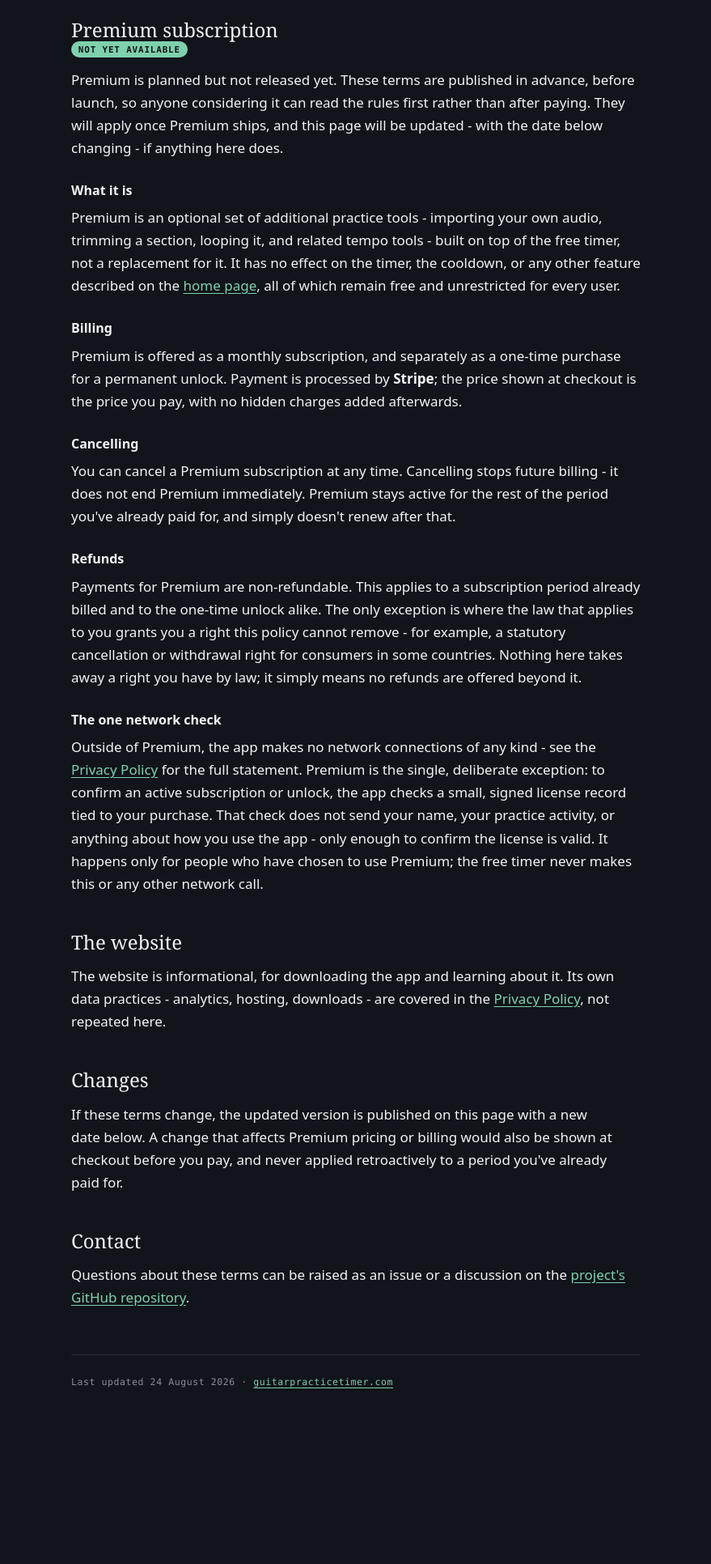
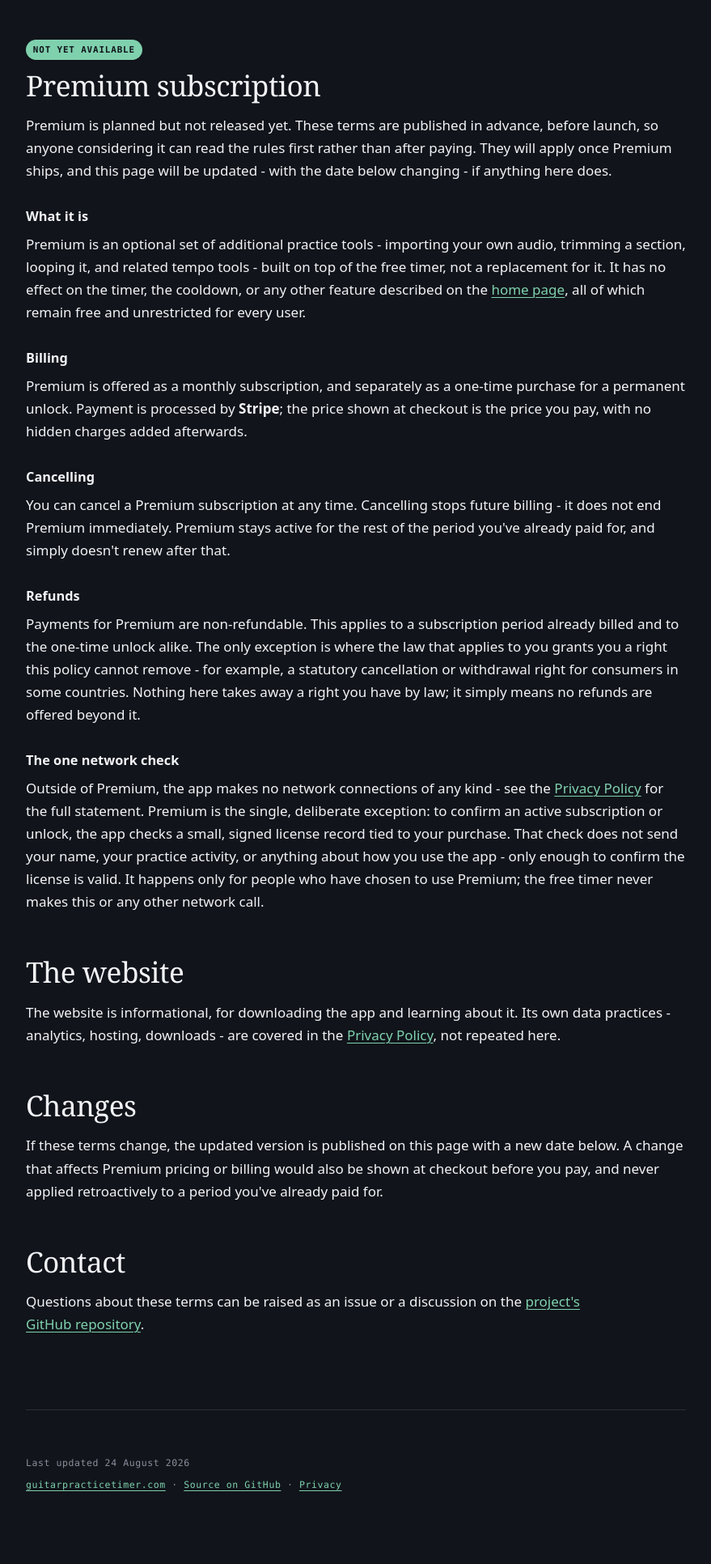
Before and after one commit to Baracuda011/GuitarPracticeTimer, a plain HTML site: page docs/terms.html in a window 1280 px wide. Shown: the part 668-2600 px from the top of the page at 81% size, without its empty margins (200-1079 px from the left). Before the commit the page ends 2499 px from the top, so only its background shows below. Drawn offline with Linux system fonts and the light colour scheme.

Commit message:
Match Privacy and Terms styling to the home page
Both subpages were built on their own smaller scale: a 44rem container
against the home page's 54rem measure, a shorter h1 and a flat 1.5rem h2.
Side by side with the landing page they read as a different site.

They now share the home page's tokens, --measure, container and type
scale, and end in the same mono footer rather than a bare "last updated"
line. The "Not yet available" pill moves out of the Premium heading onto
its own line, so the heading keeps the full measure.

```diff
--- a/docs/terms.html
+++ b/docs/terms.html
@@ -14,6 +14,8 @@
 <link rel="apple-touch-icon" sizes="180x180" href="apple-touch-icon.png">
 
 <style>
+  /* Same tokens, measure and type scale as the landing page, so the site reads
+     as one document rather than a page and its appendices. */
   :root {
     --ground:   #11141A;
     --raised:   #171B23;
@@ -21,12 +23,18 @@
     --text:     #F2F3F7;
     --muted:    #8A8F9C;
     --hairline: #2A2E3A;
+
     --display: Georgia, "Iowan Old Style", "Times New Roman", serif;
     --body: system-ui, -apple-system, "Segoe UI", Roboto, sans-serif;
     --mono: ui-monospace, "Cascadia Code", "SF Mono", Consolas, monospace;
+
+    --measure: 54rem;  /* the page container; content fills it */
   }
-  html, body, h1, h2, p, ul, li { margin: 0; padding: 0; box-sizing: border-box; }
+
+  * { box-sizing: border-box; }
+
   body {
+    margin: 0;
     background: var(--ground);
     color: var(--text);
     font-family: var(--body);
@@ -34,33 +42,45 @@
     line-height: 1.65;
     -webkit-font-smoothing: antialiased;
   }
-  main { max-width: 44rem; margin: 0 auto; padding: 4.5rem 1.5rem 6rem; }
+
+  .wrap {
+    max-width: var(--measure);
+    margin: 0 auto;
+    padding: 0 1.5rem;
+  }
+
+  main { padding: 5.5rem 0 1rem; }
 
   .eyebrow {
     font-family: var(--mono); font-size: 0.7rem; font-weight: 700;
     letter-spacing: 0.16em; text-transform: uppercase; color: var(--accent);
-    margin-bottom: 1.25rem;
+    margin: 0 0 1.25rem;
+  }
+
+  h1, h2 {
+    font-family: var(--display); font-weight: 400;
+    text-wrap: balance; letter-spacing: -0.015em;
   }
   h1 {
-    font-family: var(--display); font-weight: 400;
-    font-size: clamp(2.1rem, 6vw, 2.9rem); line-height: 1.08;
-    letter-spacing: -0.015em; margin-bottom: 1rem; text-wrap: balance;
+    font-size: clamp(2.3rem, 7vw, 3.4rem); line-height: 1.08;
+    margin: 0 0 1rem;
   }
   h2 {
-    font-family: var(--display); font-weight: 400;
-    font-size: 1.5rem; line-height: 1.2; margin: 2.75rem 0 0.85rem;
+    font-size: clamp(1.7rem, 4.5vw, 2.2rem); line-height: 1.15;
+    margin: 3.25rem 0 1rem;
   }
   h3 {
     font-family: var(--body); font-weight: 600;
-    font-size: 1rem; line-height: 1.3; margin: 1.75rem 0 0.6rem;
+    font-size: 1.02rem; line-height: 1.3; margin: 2rem 0 0.6rem;
     color: var(--text);
   }
-  p { margin-bottom: 1.1rem; text-wrap: pretty; }
-  ul { margin: 0 0 1.1rem 1.2rem; }
+
+  p { margin: 0 0 1.15rem; text-wrap: pretty; }
+  ul { margin: 0 0 1.15rem 1.2rem; padding: 0; }
   li { margin-bottom: 0.5rem; }
   .muted { color: var(--muted); }
-  a { color: var(--accent); text-underline-offset: 3px; }
-  a:focus-visible { outline: 2px solid var(--accent); outline-offset: 3px; }
+  a { color: var(--accent); text-decoration-thickness: 1px; text-underline-offset: 3px; }
+  a:focus-visible { outline: 2px solid var(--accent); outline-offset: 3px; border-radius: 2px; }
 
   .callout {
     margin: 2rem 0;
@@ -71,24 +91,37 @@
   }
   .callout p:last-child { margin-bottom: 0; }
 
+  /* Sits on its own line above the heading it qualifies, so the heading keeps
+     the full measure and the type scale is not broken by an inline pill. */
   .pending {
-    display: inline-block;
+    display: block; width: fit-content;
     font-family: var(--mono); font-size: 0.68rem; font-weight: 700;
     letter-spacing: 0.08em; text-transform: uppercase;
     color: var(--ground); background: var(--accent);
     padding: 0.2rem 0.55rem; border-radius: 999px;
-    margin-bottom: 0.85rem;
+    margin: 3.25rem 0 0.7rem;
   }
+  .pending + h2 { margin-top: 0; }
 
-  .updated {
-    font-family: var(--mono); font-size: 0.72rem; letter-spacing: 0.05em;
-    color: var(--muted); margin-top: 3.5rem; padding-top: 1.5rem;
+  footer {
+    padding: 3.5rem 0 5rem;
+    margin-top: 3.5rem;
     border-top: 1px solid var(--hairline);
+    font-family: var(--mono);
+    font-size: 0.72rem;
+    letter-spacing: 0.05em;
+    color: var(--muted);
+  }
+  footer p { margin-bottom: 0.5rem; }
+
+  @media (max-width: 34rem) {
+    main { padding: 4rem 0 1rem; }
   }
 </style>
 </head>
 <body>
 
+<div class="wrap">
 <main>
   <p class="eyebrow">Terms</p>
   <h1>Terms &amp; Conditions</h1>
@@ -112,7 +145,8 @@
     it will be free of bugs or fit for every purpose, and I'm not liable for
     any loss arising from using it.</p>
 
-  <h2>Premium subscription <span class="pending" style="display:block; width:fit-content; margin-bottom:0.5rem;">Not yet available</span></h2>
+  <p class="pending">Not yet available</p>
+  <h2>Premium subscription</h2>
   <p>Premium is planned but not released yet. These terms are published in
     advance, before launch, so anyone considering it can read the rules
     first rather than after paying. They will apply once Premium ships, and
@@ -175,9 +209,16 @@
     the <a href="https://github.com/Baracuda011/GuitarPracticeTimer">project's
     GitHub repository</a>.</p>
 
-  <p class="updated">Last updated 24 August 2026 &middot;
-    <a href="index.html">guitarpracticetimer.com</a></p>
 </main>
+
+<footer>
+  <p>Last updated 24 August 2026</p>
+  <p><a href="index.html">guitarpracticetimer.com</a> &middot;
+    <a href="https://github.com/Baracuda011/GuitarPracticeTimer">Source on GitHub</a> &middot;
+    <a href="privacy.html">Privacy</a></p>
+</footer>
+
+</div>
 
 </body>
 </html>
```
Also changed, not shown: docs/privacy.html (+54 -18 lines).
